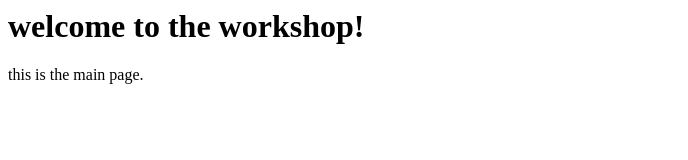
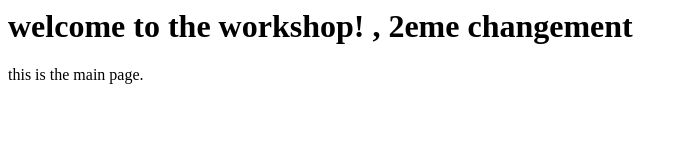
Before and after one commit to yassineM05/TestGithub, a plain HTML site: page index.html in a window 1280 px wide. Shown: the whole page, without its empty margins (0-688 px from the left). Drawn offline with Linux system fonts and the light colour scheme.

Commit message:
modification dans branche test

```diff
--- a/index.html
+++ b/index.html
@@ -1,2 +1,2 @@
-<h1>welcome to the workshop!</h1>
+<h1>welcome to the workshop! , 2eme changement</h1>
 <p>this is the main page.</p>
```
